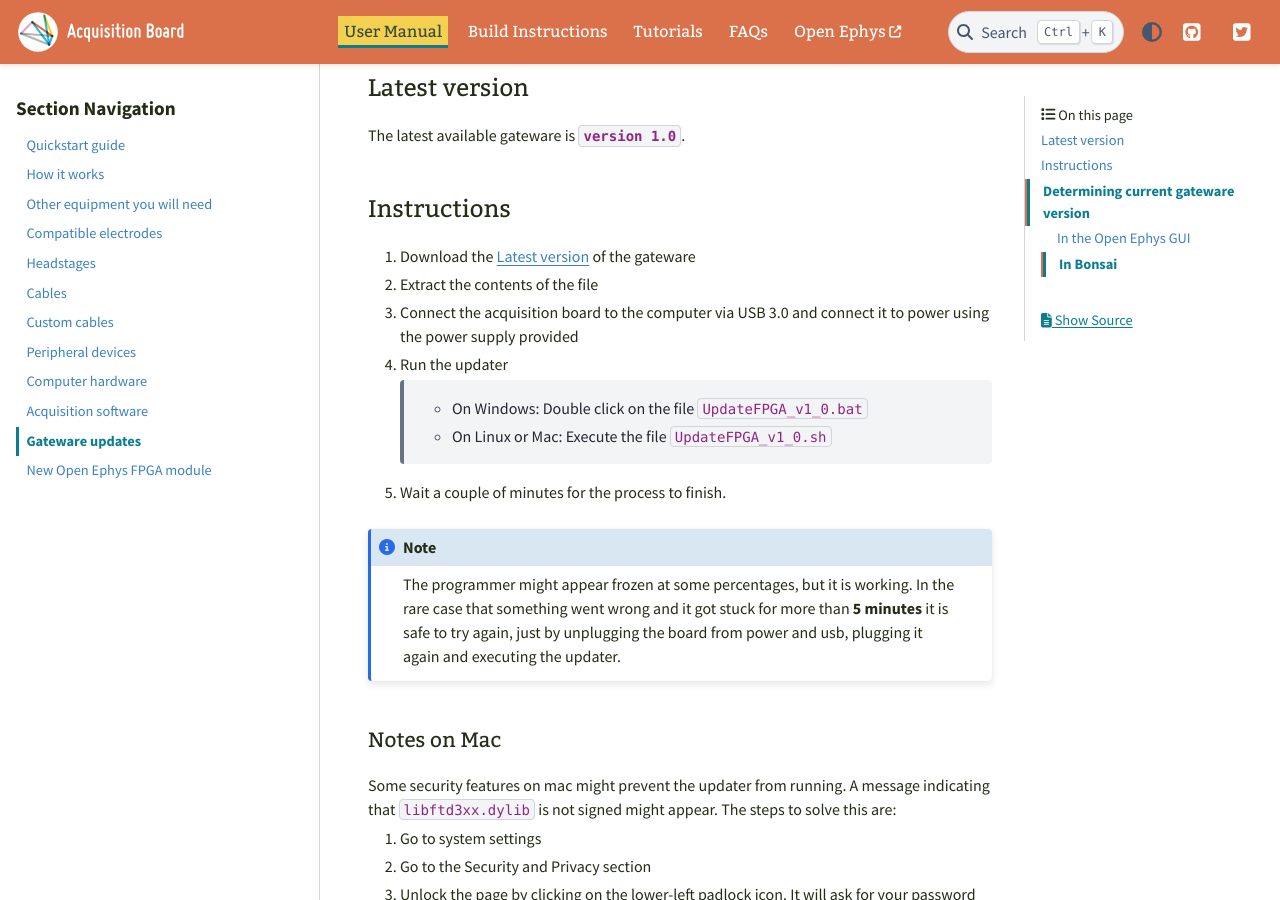
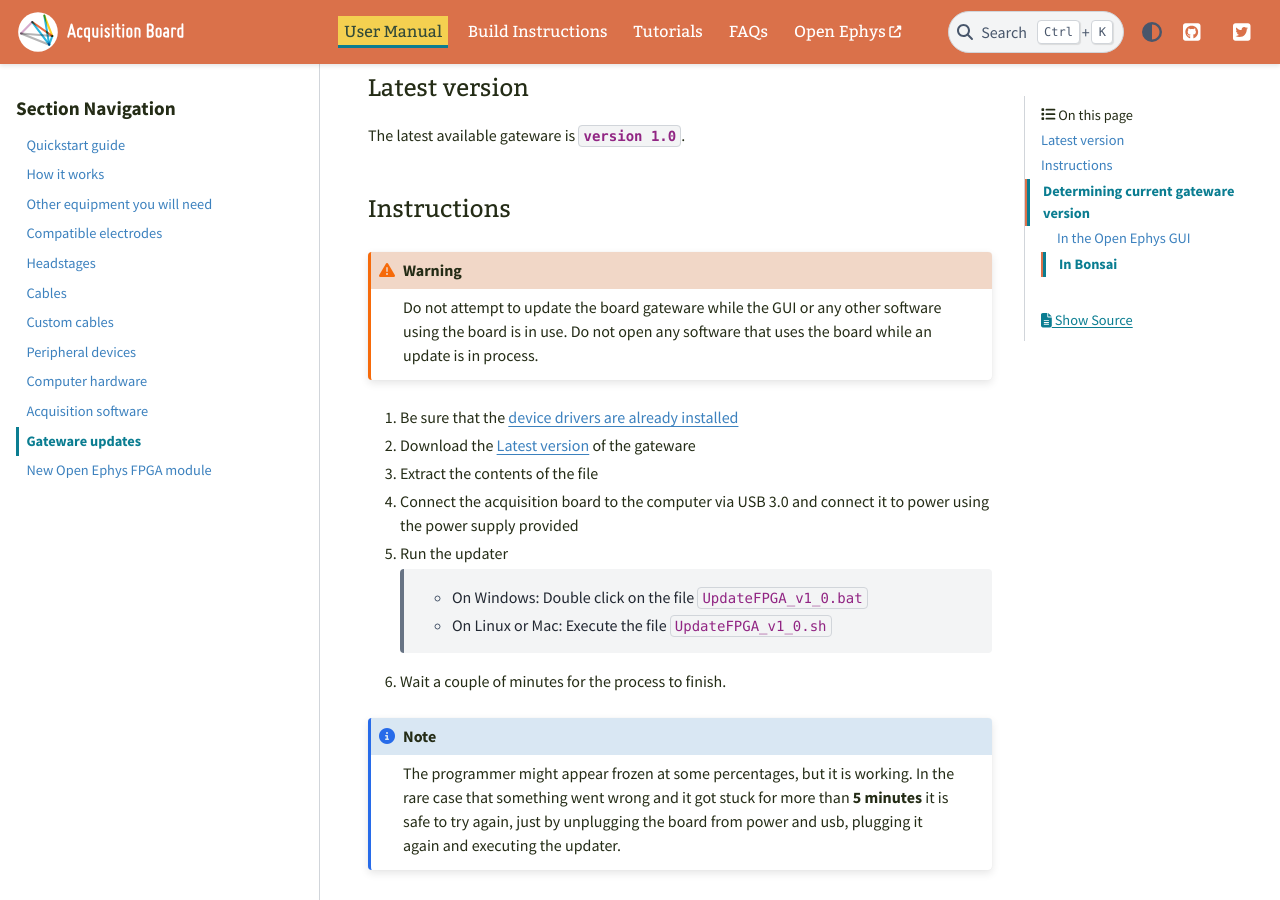
Before and after one commit to open-ephys/acq-board-docs, a Sphinx documentation site: the page built from source/User-Manual/Gateware-Update.rst, in a window 1280 px wide and 900 px high, scrolled down 467 px. Built offline with Sphinx 7.4.7 and the PyData theme 0.15.4, drawn with Linux system fonts in a browser that asks for light colours.

Commit message:
Add some extra instructions on gateware updates

```diff
--- a/source/User-Manual/Gateware-Update.rst
+++ b/source/User-Manual/Gateware-Update.rst
@@ -20,6 +20,11 @@
 
 Instructions
 ---------------------------
+
+.. warning:: Do not attempt to update the board gateware while the GUI or any other software using
+    the board is in use. Do not open any software that uses the board while an update is in process.
+
+#. Be sure that the :ref:`device drivers are already installed<newfpga_driver>`
 
 #. Download the :ref:`gwupdate_latest` of the gateware
 
```
